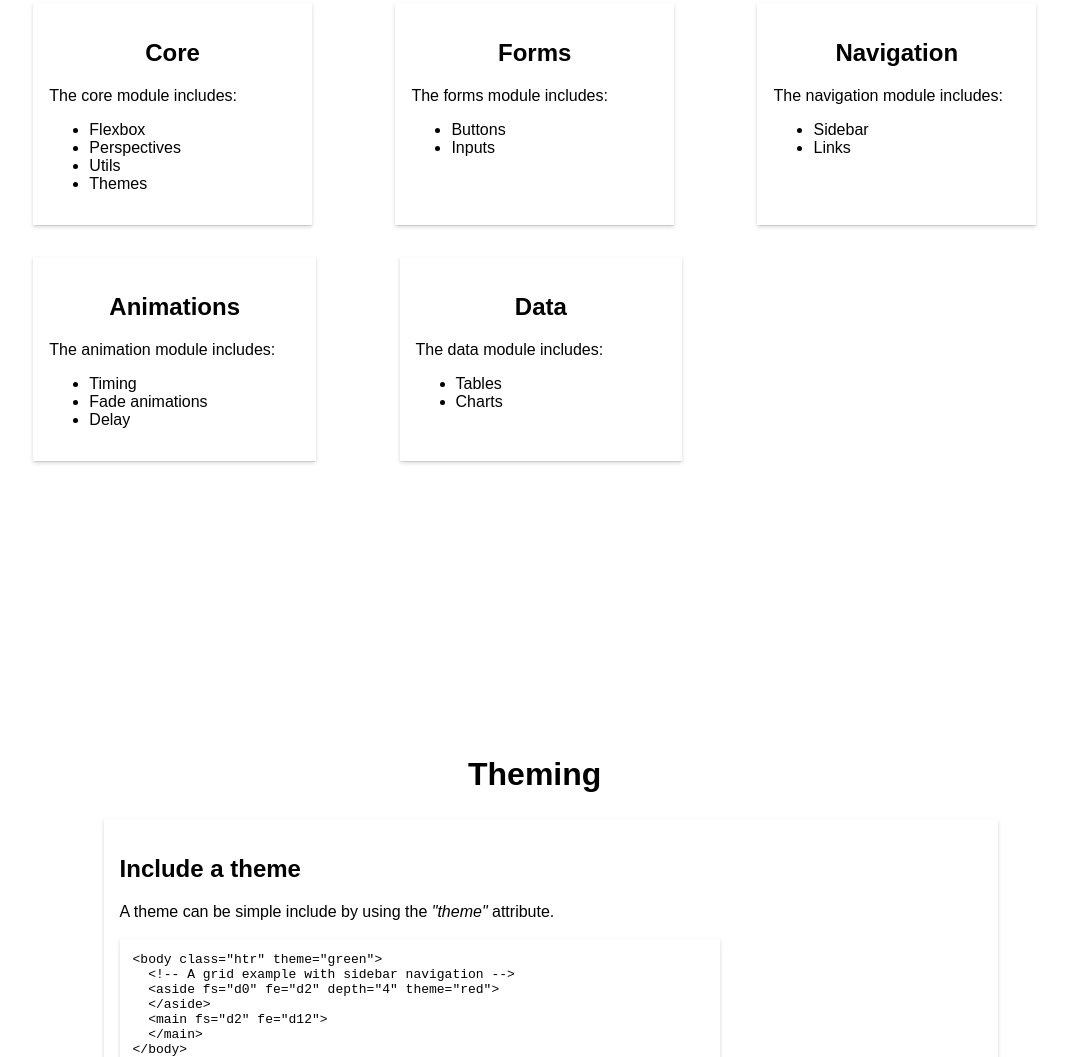
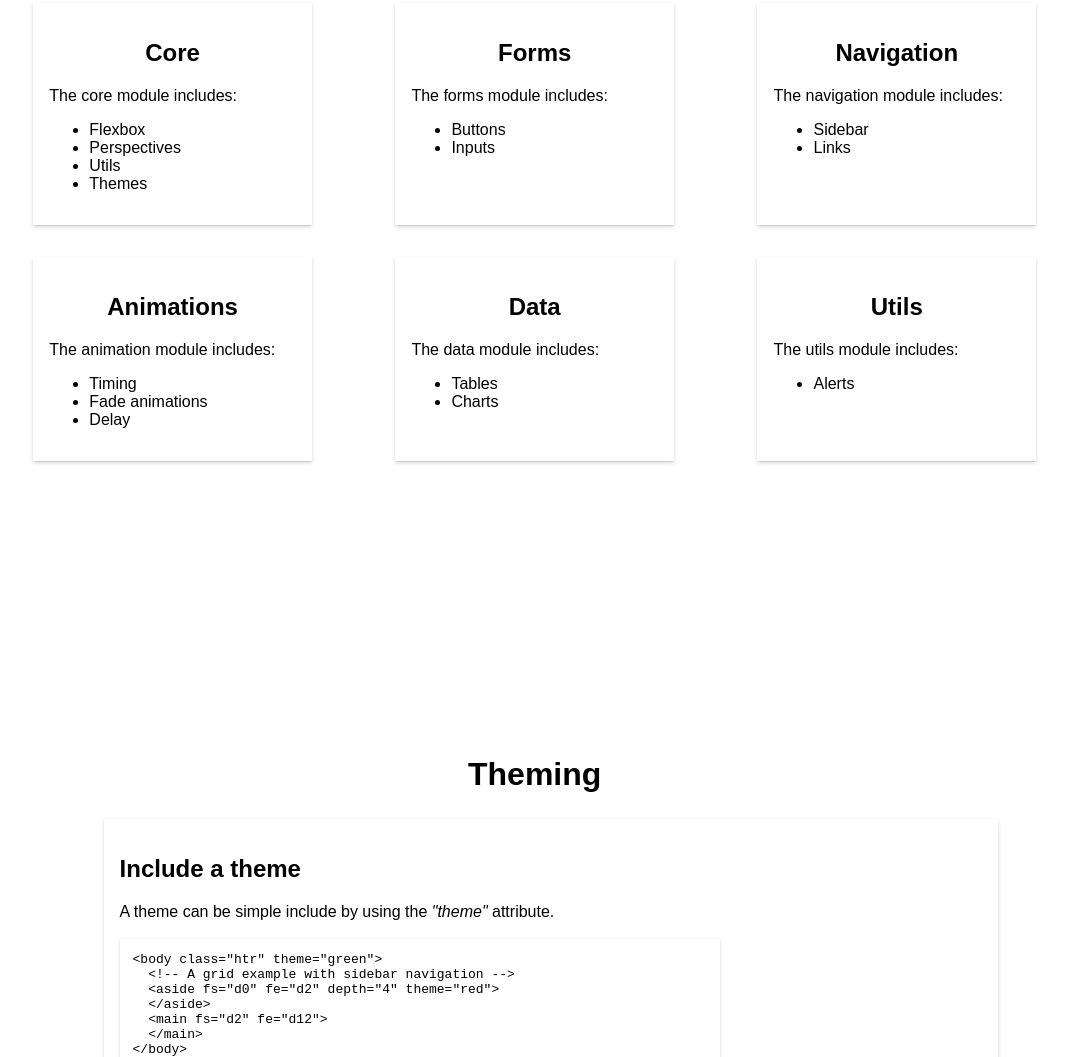
Before and after one commit to NowhereLTD/Hathor, a plain HTML site: page docs/index.html in a window 1280 px wide. Shown: the part 1822-2879 px from the top of the page, without its empty margins (212-1280 px from the left). Drawn offline with Linux system fonts and the light colour scheme.

Commit message:
Write docs

```diff
--- a/docs/index.html
+++ b/docs/index.html
@@ -150,6 +150,13 @@
               <li>Charts</li>
             </ul>
           </section>
+          <section fs="d1" fe="d3" depth>
+            <center><h2>Utils</h2></center>
+            The utils module includes:<br>
+            <ul>
+              <li>Alerts</li>
+            </ul>
+          </section>
         </section>
       </article>
       <article id="themes">
```
